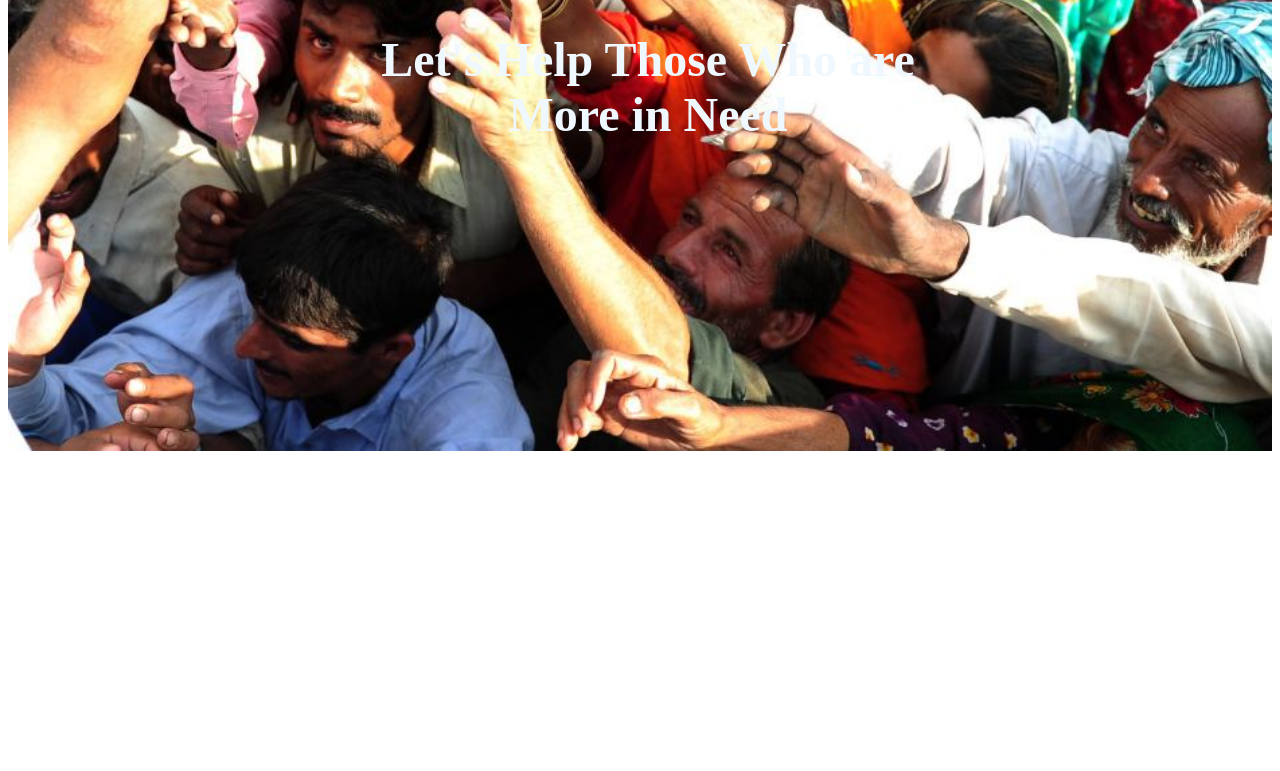
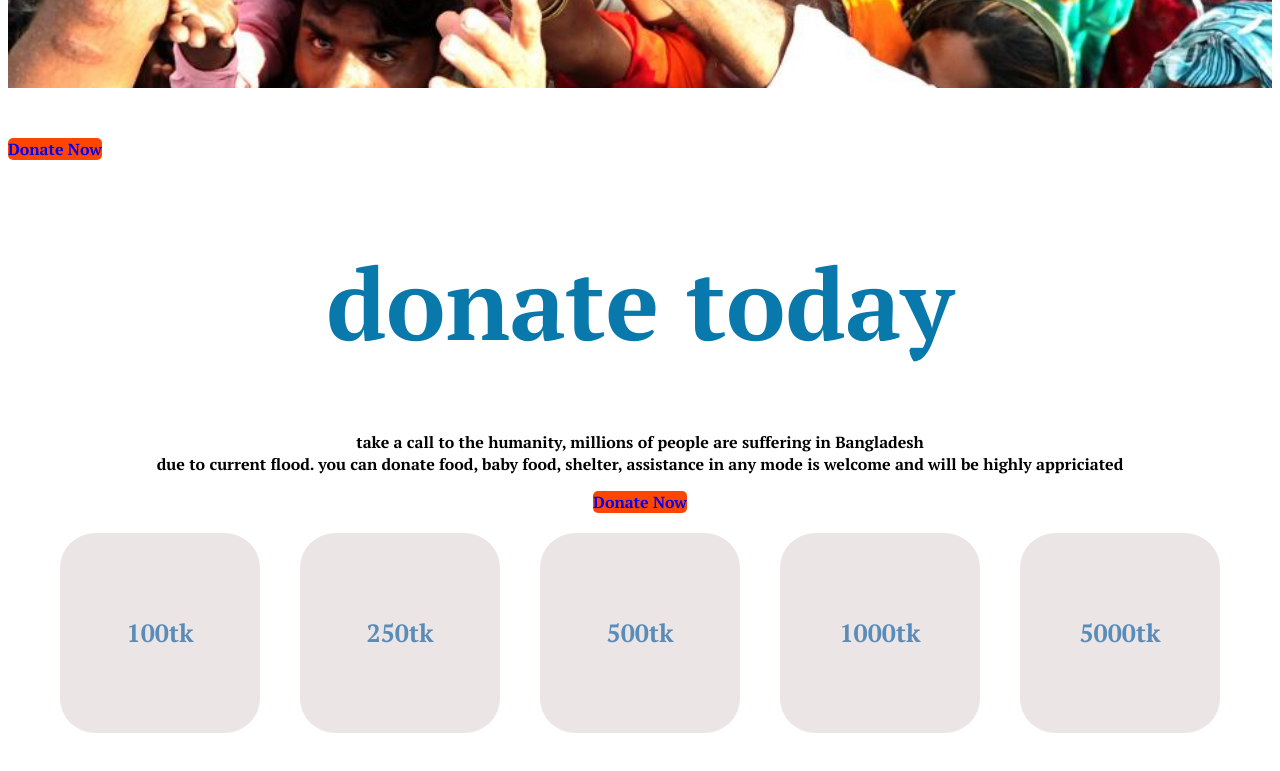
Before and after one commit to GoldCoastQld/Assignment-1, a plain HTML site: page index.html in a window 1280 px wide. Shown: the part 400-1171 px from the top of the page. Before the commit the page ends 863 px from the top, so only its background shows below. Drawn offline with Linux system fonts and the light colour scheme.

Commit message:
first assignment

```diff
--- a/index.html
+++ b/index.html
@@ -4,19 +4,50 @@
     <meta charset="UTF-8">
     <meta http-equiv="X-UA-Compatible" content="IE=edge">
     <meta name="viewport" content="width=device-width, initial-scale=1.0">
-    <title>donate-today</title><link rel="preconnect" href="https://fonts.googleapis.com">
+    <title>practice</title>
+    <link rel="preconnect" href="https://fonts.googleapis.com">
     <link rel="preconnect" href="https://fonts.gstatic.com" crossorigin>
-    <link href="https://fonts.googleapis.com/css2?family=PT+Serif:wght@700&family=Poppins&display=swap" rel="stylesheet">
+    <link href="https://fonts.googleapis.com/css2?family=PT+Serif:wght@700&family=Poppins&family=Prata&display=swap" rel="stylesheet">
     <link rel="stylesheet" href="style.css">
-
 </head>
 <body>
-    <div class="container-1">
-    <div class="row">
-        <div class="banner">
-        <img src="donation0.jpg" alt="img">
-         <h1 class="heading">Let's Help Those Who are <br>More in Need</h1>
+    <section>
+    <div class="container">
+        <h1>Let’s Help Those Who Are <br>
+        More In Need</h1>
+        </div>
+        <a class="link-button"  href="https://donate.wwf.org.au/adopt/koala?t=AD2122O01&f=41140-227&ds_rl=1296626&gclsrc=ds&gclsrc=ds" target="_blank">Donate Now</a> </div>
+</section>
+
+<section class="apple">
+    <div>
+    <h1>donate today</h1>
+    <p>take a call to the humanity, millions of people are suffering in Bangladesh <br> due to current flood. you can donate food, baby food, shelter, assistance in any mode is welcome and will be highly appriciated  </p>
+    <a class="link-button"  href="https://donate.wwf.org.au/adopt/koala?t=AD2122O01&f=41140-227&ds_rl=1296626&gclsrc=ds&gclsrc=ds" target="_blank">Donate Now</a> </div>
+
+    <div class="flex-container">
+
+        <div class="flex-box">100tk </div>
+        <div class="flex-box">250tk </div>
+        <div class="flex-box">500tk </div>
+        <div class="flex-box">1000tk </div>
+        <div class="flex-box">5000tk </div>
+
     </div>
+
+<section class="donation">
+    <div class="flex-container">
+
+        <h2>Our Donation plan</h2>
+        <p>We are here to lending our hands to those who are in need</p>
+        <div class="flex-box"><img src="food.png" alt="family" > </div>
+        <div class="flex-box"> <img src="shelter.png" alt="shelter" ></div>
+        <div class="flex-box"> <img src="Frame-1.png" alt="Frame-1"> </div>
+
+
+    </div>
+</section>
+     </body>
 </section>
 </body>
 </html>
--- a/style.css
+++ b/style.css
@@ -1,10 +1,64 @@
-body{ font-size: 15px;}
+body{ font-family: 'Poppins', sans-serif; font-family: 'Prata', serif; font-family: 'PT Serif', serif;
+    ;
+    }
+    .container{
+        position: relative;
+        height: 60vh;
+        width: 100%;
+        display: flex;
+        align-items: center;
+        justify-content: center;
+        background-image: url(donation0.jpg);
+        background-size: cover;
+        background-repeat: no-repeat;
+        margin-bottom: 50px;
+    }
+    h1{
+        position: relative;
+        font-size: 100px;
+        color: #0b96d6;
+        line-height: 0.9;
+        filter: grayscale(15%);
+        filter: brightness(80%);
 
-.banner img{
-    width: 100%;
-    margin-bottom: 30px%;
+    }
 
-  }
-.heading{
-    color: aliceblue; position: absolute; top: 50%; width: 100%; text-align: center; font-size: 3rem;
-}
+    .apple{
+        text-decoration: none;
+        text-align: center;
+        padding: 15px;
+        border-radius: 5px;
+
+    }
+    .link-button{
+        align-content: center;
+        width: 100px; height: auto;
+        padding: 25%px;
+        background-color: orangered;
+        border-radius: 5px;
+        text-decoration: none;
+        border-style: 5px;
+
+    }
+
+    .flex-container{
+        width: 100%; height: auto;
+        display: flex; flex-direction: row;
+        justify-content: center;
+
+
+
+    }
+    .flex-box{
+        width: 200px; height: 200px; background-color: rgb(236, 229, 229);
+        color: rgb(89, 140, 184); font-size: 25px; text-align: center;
+        line-height: 200px; border-radius: 35px; margin: 20px;
+        justify-items: auto;
+    }
+
+
+    .plan{
+        display: flex; flex-direction: row;
+        width: 100%; height: auto;
+        justify-content: center;
+    }
```
